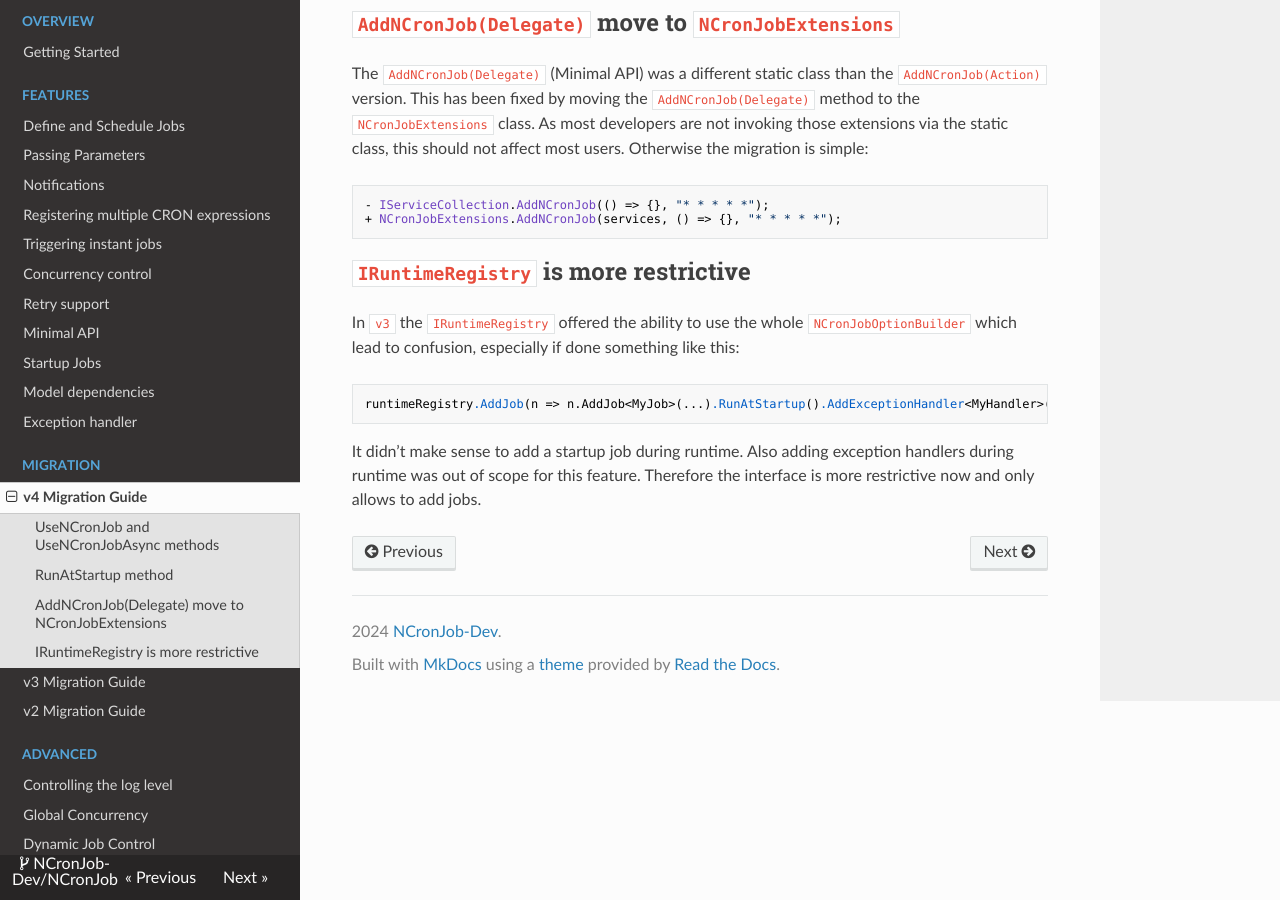
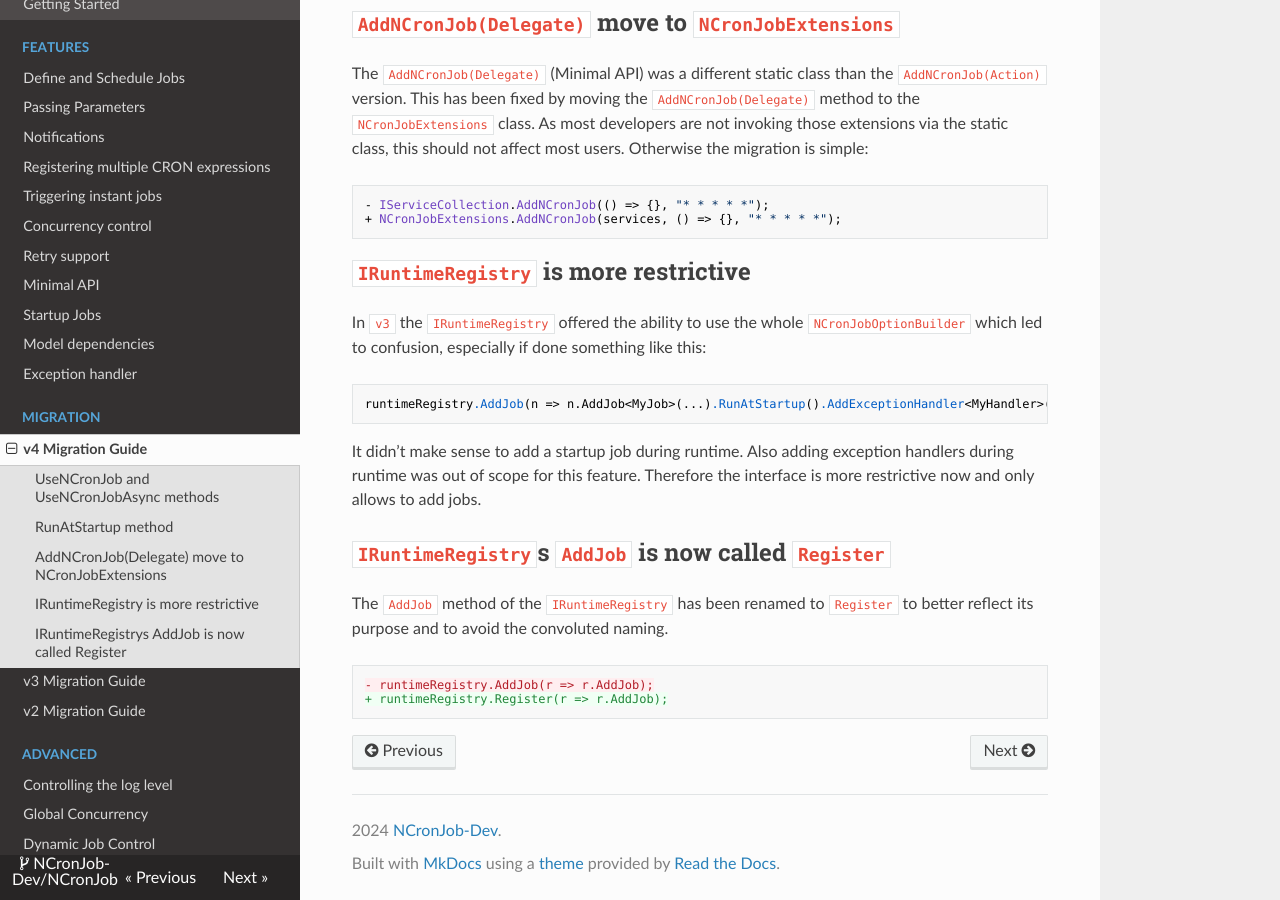
Before and after one commit to NCronJob-Dev/NCronJob, an MkDocs documentation site: the page built from docs/migration/v4.md, in a window 1280 px wide and 900 px high, scrolled down 735 px. Built offline with MkDocs 1.6.1, drawn with Linux system fonts in a browser that asks for light colours; nearby versions of some CDN libraries.

Commit message:
feat: Rename AddJob to Register

````diff
--- a/docs/migration/v4.md
+++ b/docs/migration/v4.md
@@ -30,10 +30,18 @@ The `AddNCronJob(Delegate)` (Minimal API) was a different static class than the
 ```
 
 ## `IRuntimeRegistry` is more restrictive
-In `v3` the `IRuntimeRegistry` offered the ability to use the whole `NCronJobOptionBuilder` which lead to confusion, especially if done something like this:
+In `v3` the `IRuntimeRegistry` offered the ability to use the whole `NCronJobOptionBuilder` which led to confusion, especially if done something like this:
 
 ```csharp
 runtimeRegistry.AddJob(n => n.AddJob<MyJob>(...).RunAtStartup().AddExceptionHandler<MyHandler>());
 ```
 
 It didn't make sense to add a startup job during runtime. Also adding exception handlers during runtime was out of scope for this feature. Therefore the interface is more restrictive now and only allows to add jobs.
+
+## `IRuntimeRegistry`s `AddJob` is now called `Register`
+The `AddJob` method of the `IRuntimeRegistry` has been renamed to `Register` to better reflect its purpose and to avoid the convoluted naming.
+
+```diff
+- runtimeRegistry.AddJob(r => r.AddJob);
++ runtimeRegistry.Register(r => r.AddJob);
+```
````
Also changed, not shown: 4 other files.
